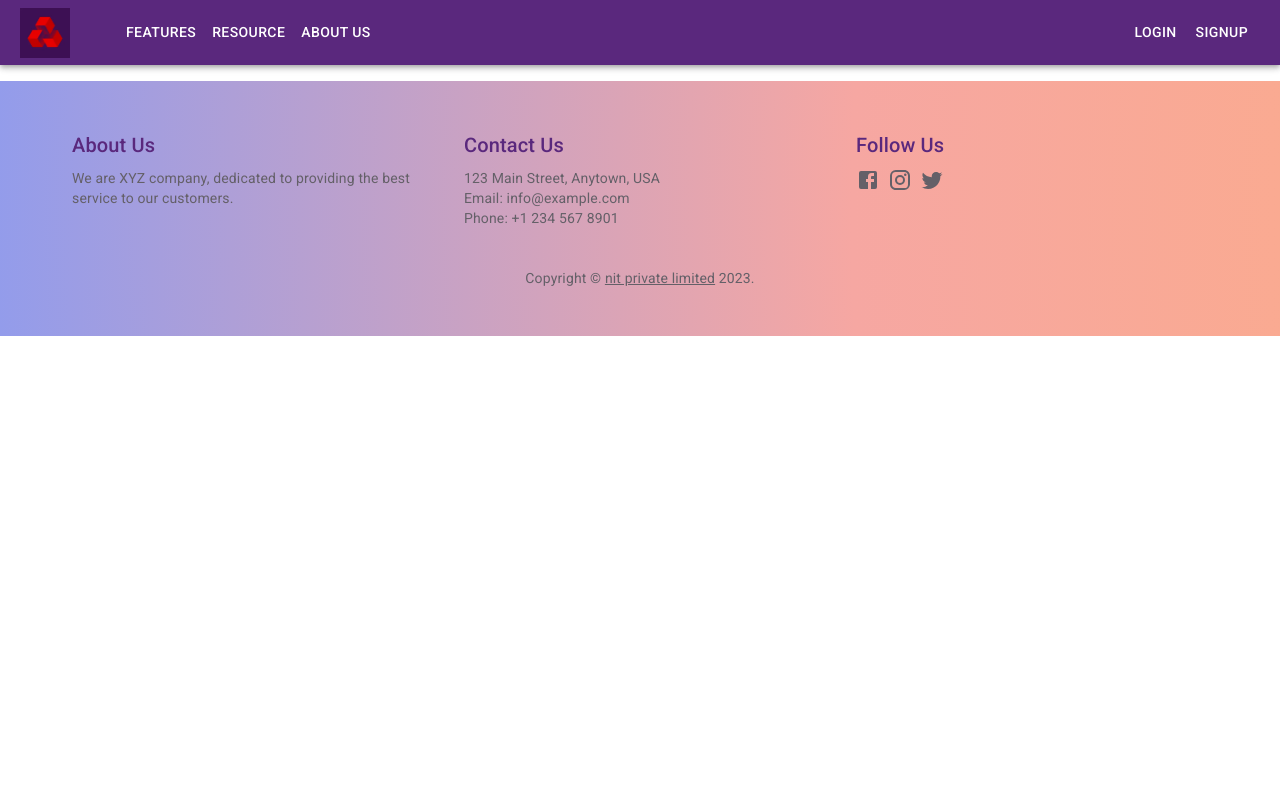
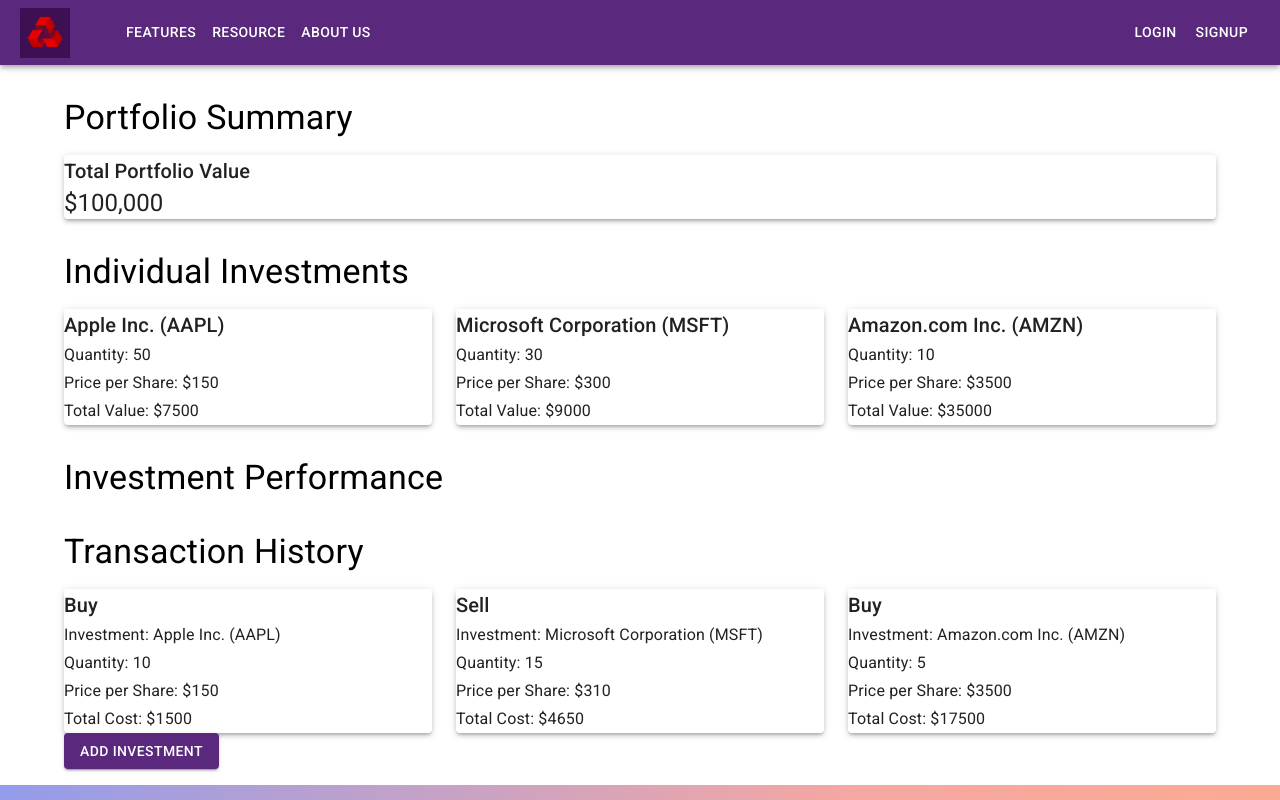
Before and after one commit to swethavshenoy/nit-investment-tracker-fullstack-application, a React (Create React App) app: page /dashboard in a window 1280 px wide. Shown: the top 800 px of the page. Built offline with nearby package versions, Linux system fonts and the light colour scheme.

Commit message:
dashboard component added

```diff
--- a/package.json
+++ b/package.json
@@ -11,12 +11,16 @@
     "@mui/icons-material": "^5.14.11",
     "@mui/material": "^5.14.11",
     "@mui/styled-engine-sc": "^5.14.11",
+    "@mui/styles": "^5.14.11",
     "@testing-library/jest-dom": "^5.17.0",
     "@testing-library/react": "^13.4.0",
     "@testing-library/user-event": "^13.5.0",
     "axios": "^1.5.0",
+    "chart.js": "^4.4.0",
     "mdb-react-ui-kit": "^6.3.0",
     "react": "^18.2.0",
+    "react-chartjs-2": "^5.2.0",
+    "react-devtools": "^4.28.0",
     "react-dom": "^18.2.0",
     "react-hook-form": "^7.46.2",
     "react-material-ui-carousel": "^3.4.2",
--- a/src/App.js
+++ b/src/App.js
@@ -6,6 +6,7 @@
 import FeaturePage from './components/pages/featurepage/FeaturePage';
 import ResourcePage from './components/pages/resourcepage/ResourcePage';
 import AboutPage from './components/pages/aboutpage/AboutPage';
+import Dashboard from './components/pages/Dashboard/Dashboard';
 
 function App() {
   return (
@@ -16,12 +17,12 @@
           <Route path="/feature" element={<FeaturePage />} />
           <Route path="/resource" element={<ResourcePage />} />
           <Route path="/about" element={<AboutPage />} />
+          <Route path="/dashboard" element={<Dashboard />} />
         </Routes>
       </Default>
-
     </>
 
-  );
+  )
 }
 
 export default App;
--- /dev/null
+++ b/src/components/pages/Dashboard/Dashboard.jsx
@@ -0,0 +1,122 @@
+import React from 'react';
+import { Container, Typography, Paper, Grid, Button } from '@mui/material';
+
+const investments = [
+    {
+        id: 1,
+        name: 'Apple Inc. (AAPL)',
+        quantity: 50,
+        pricePerShare: 150,
+    },
+    {
+        id: 2,
+        name: 'Microsoft Corporation (MSFT)',
+        quantity: 30,
+        pricePerShare: 300,
+    },
+    {
+        id: 3,
+        name: 'Amazon.com Inc. (AMZN)',
+        quantity: 10,
+        pricePerShare: 3500,
+    },
+];
+
+const transactions = [
+    {
+        id: 1,
+        type: 'Buy',
+        investment: 'Apple Inc. (AAPL)',
+        quantity: 10,
+        pricePerShare: 150,
+        totalCost: 1500,
+    },
+    {
+        id: 2,
+        type: 'Sell',
+        investment: 'Microsoft Corporation (MSFT)',
+        quantity: 15,
+        pricePerShare: 310,
+        totalCost: 4650,
+    },
+    {
+        id: 3,
+        type: 'Buy',
+        investment: 'Amazon.com Inc. (AMZN)',
+        quantity: 5,
+        pricePerShare: 3500,
+        totalCost: 17500,
+    },
+];
+
+const Dashboard = () => {
+    return (
+        <Container>
+            <Typography variant="h4" mt={4} mb={2}>
+                Portfolio Summary
+            </Typography>
+            <Paper elevation={3} p={3}>
+                <Typography variant="h6">Total Portfolio Value</Typography>
+                <Typography variant="h5">$100,000</Typography>
+            </Paper>
+
+            <Typography variant="h4" mt={4} mb={2}>
+                Individual Investments
+            </Typography>
+            <Grid container spacing={3}>
+                {investments.map((investment) => (
+                    <Grid item key={investment.id} xs={12} sm={6} md={4}>
+                        <Paper elevation={3} p={3}>
+                            <Typography variant="h6">{investment.name}</Typography>
+                            <Typography variant="subtitle1">
+                                Quantity: {investment.quantity}
+                            </Typography>
+                            <Typography variant="subtitle1">
+                                Price per Share: ${investment.pricePerShare}
+                            </Typography>
+                            <Typography variant="subtitle1">
+                                Total Value: ${investment.quantity * investment.pricePerShare}
+                            </Typography>
+                        </Paper>
+                    </Grid>
+                ))}
+            </Grid>
+
+            <Typography variant="h4" mt={4} mb={2}>
+                Investment Performance
+            </Typography>
+            {/* Add charts and performance metrics here */}
+
+            <Typography variant="h4" mt={4} mb={2}>
+                Transaction History
+            </Typography>
+            <Grid container spacing={3}>
+                {transactions.map((transaction) => (
+                    <Grid item key={transaction.id} xs={12} sm={6} md={4}>
+                        <Paper elevation={3} p={3}>
+                            <Typography variant="h6">{transaction.type}</Typography>
+                            <Typography variant="subtitle1">
+                                Investment: {transaction.investment}
+                            </Typography>
+                            <Typography variant="subtitle1">
+                                Quantity: {transaction.quantity}
+                            </Typography>
+                            <Typography variant="subtitle1">
+                                Price per Share: ${transaction.pricePerShare}
+                            </Typography>
+                            <Typography variant="subtitle1">
+                                Total Cost: ${transaction.totalCost}
+                            </Typography>
+                        </Paper>
+                    </Grid>
+                ))}
+            </Grid>
+
+            <Button variant="contained" color="primary" mt={4}>
+                Add Investment
+            </Button>
+        </Container>
+    );
+};
+
+export default Dashboard;
```
Also changed, not shown: 1 other file (tests, documents, lock files or other folders).
